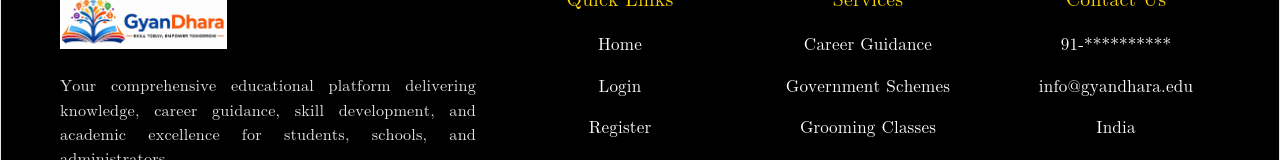
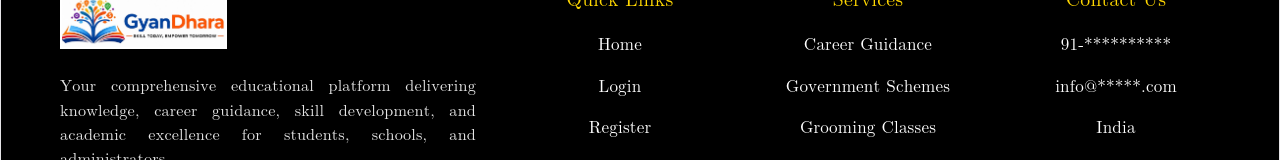
Before and after one commit to VAIBHAVTOMAR321/Gyandhara, a React (Vite) app: page /gyandhara/login in a window 1280 px wide. Shown: the part 888-1048 px from the top of the page. Built offline with nearby package versions, Linux system fonts and the light colour scheme.

Commit message:
email updated

```diff
--- a/src/components/footer/Footer.jsx
+++ b/src/components/footer/Footer.jsx
@@ -92,7 +92,7 @@ function Footer() {
             <h4 className="footer-section-title">{t.contactUs}</h4>
             <ul className="footer-links">
               <li><span className="footer-link-text">91-**********</span></li>
-              <li><span className="footer-link-text">info@gyandhara.edu</span></li>
+              <li><span className="footer-link-text">info@*****.com</span></li>
               <li><span className="footer-link-text">{t.india}</span></li>
             </ul>
           </div>
```
